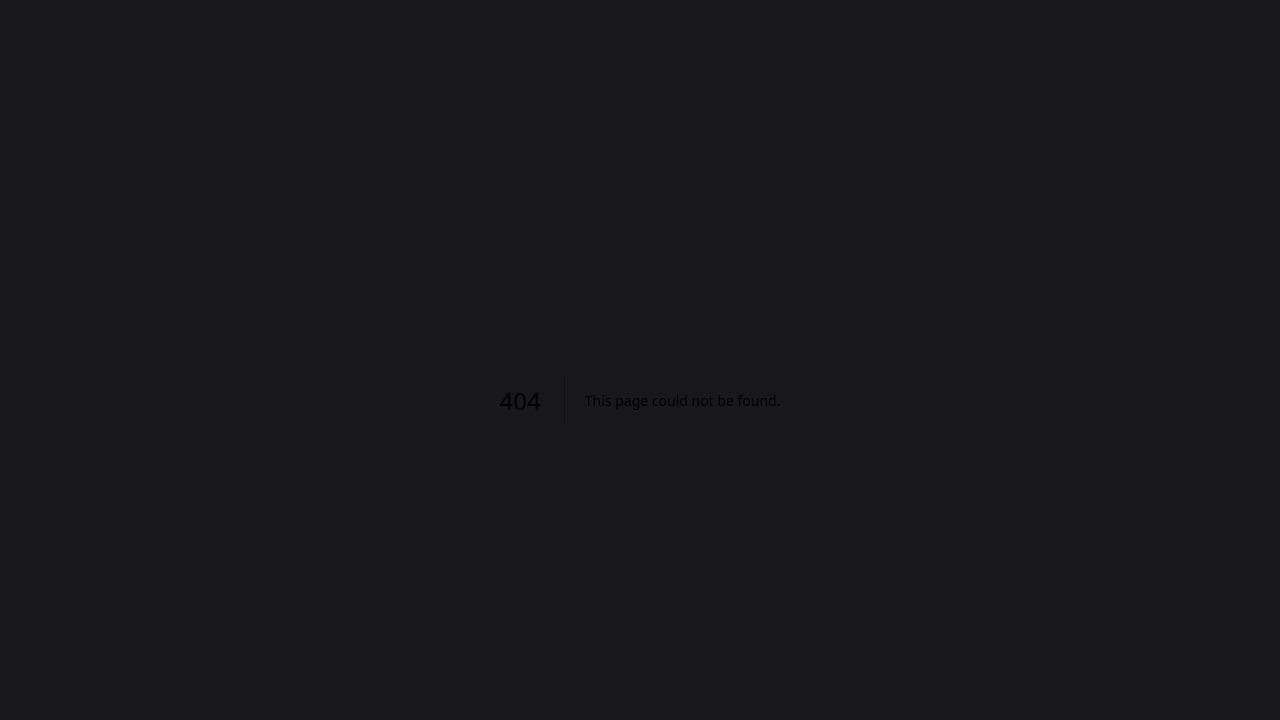
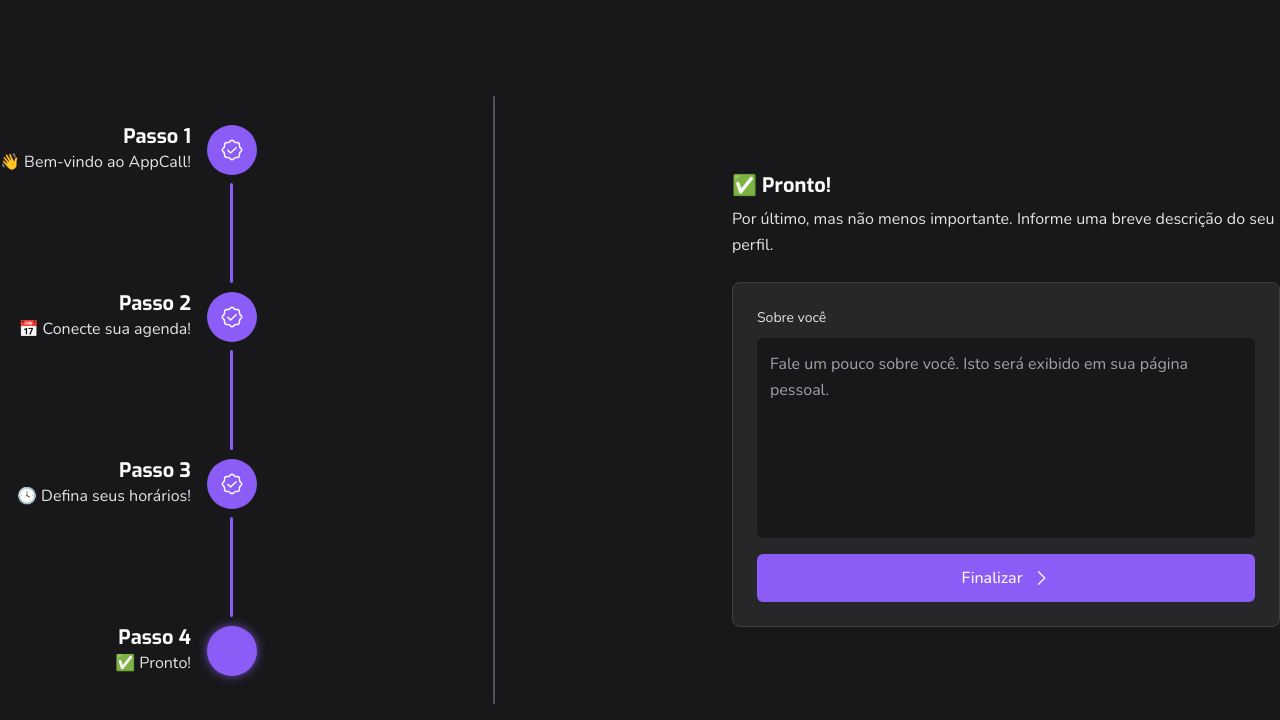
Before and after one commit to brenersrosa/appcall, a Next.js app: page /register/update-profile in a window 1280 px wide. Before the commit this address had no page. Shown: the top 720 px of the page. Built offline with nearby package versions, Linux system fonts and the light colour scheme.

Commit message:
feat: update profile

```diff
--- a/src/components/ui/Input.tsx
+++ b/src/components/ui/Input.tsx
@@ -30,7 +30,7 @@
 
         <div
           className={cn(
-            'flex h-12 items-center rounded-md border-2 border-zinc-900 bg-zinc-900 p-3 transition-all focus-within:border-violet-500',
+            'flex h-12 items-center rounded-md border border-zinc-900 bg-zinc-900 p-3 transition-all focus-within:border-violet-500',
             invalidClass,
           )}
         >
--- /dev/null
+++ b/src/components/ui/Textarea.tsx
@@ -0,0 +1,41 @@
+import * as React from 'react'
+
+import { Text } from './Text'
+
+import { cn } from '@/lib/utils'
+
+export interface TextareaProps
+  extends React.TextareaHTMLAttributes<HTMLTextAreaElement> {
+  label?: string
+}
+
+const Textarea = React.forwardRef<HTMLTextAreaElement, TextareaProps>(
+  ({ className, label, ...props }, ref) => {
+    return (
+      <div
+        className={cn(
+          'flex w-full flex-col gap-2',
+          props.disabled && 'opacity-50',
+        )}
+      >
+        {label && (
+          <Text as="span" size="sm">
+            {label}
+          </Text>
+        )}
+
+        <textarea
+          className={cn(
+            'flex min-h-[200px] w-full resize-none rounded-md border border-zinc-900 bg-zinc-900 p-3 leading-relaxed text-zinc-50 placeholder:text-zinc-400 focus-within:border-violet-500 focus-visible:outline-none disabled:cursor-not-allowed disabled:opacity-50',
+            className,
+          )}
+          ref={ref}
+          {...props}
+        />
+      </div>
+    )
+  },
+)
+Textarea.displayName = 'Textarea'
+
+export { Textarea }
--- /dev/null
+++ b/src/pages/register/update-profile/index.tsx
@@ -0,0 +1,41 @@
+import { CaretRight } from 'phosphor-react'
+
+import { Box } from '@/components/ui/Box'
+import { Button } from '@/components/ui/Button'
+import { Heading } from '@/components/ui/Heading'
+import { MultiStepVertical } from '@/components/ui/MultiStepVertical'
+import { Text } from '@/components/ui/Text'
+
+import { steps } from '@/utils/register-form-steps'
+import { Textarea } from '@/components/ui/Textarea'
+
+export default function UpdateProfile() {
+  return (
+    <div className="mx-auto flex h-screen w-screen max-w-7xl items-center justify-between py-24">
+      <div>
+        <MultiStepVertical steps={steps} currentStep={4} />
+      </div>
+
+      <div className="h-full w-[2px] rounded-full bg-zinc-600"></div>
+
+      <div className="flex max-w-[548px] flex-col gap-6">
+        <div className="flex flex-col gap-2">
+          <Heading>✅ Pronto!</Heading>
+          <Text>
+            Por último, mas não menos importante. Informe uma breve descrição do
+            seu perfil.
+          </Text>
+        </div>
+
+        <Box className="flex-col">
+          <Textarea
+            label="Sobre você"
+            placeholder="Fale um pouco sobre você. Isto será exibido em sua página pessoal."
+          />
+
+          <Button icon={CaretRight}>Finalizar</Button>
+        </Box>
+      </div>
+    </div>
+  )
+}
--- a/src/styles/globals.css
+++ b/src/styles/globals.css
@@ -7,3 +7,11 @@
   width: 14px;
   height: 14px;
 }
+
+::-webkit-scrollbar {
+  @apply w-1 bg-zinc-900 rounded-full;
+}
+
+::-webkit-scrollbar-thumb {
+  @apply rounded-full bg-zinc-600;
+}
```
